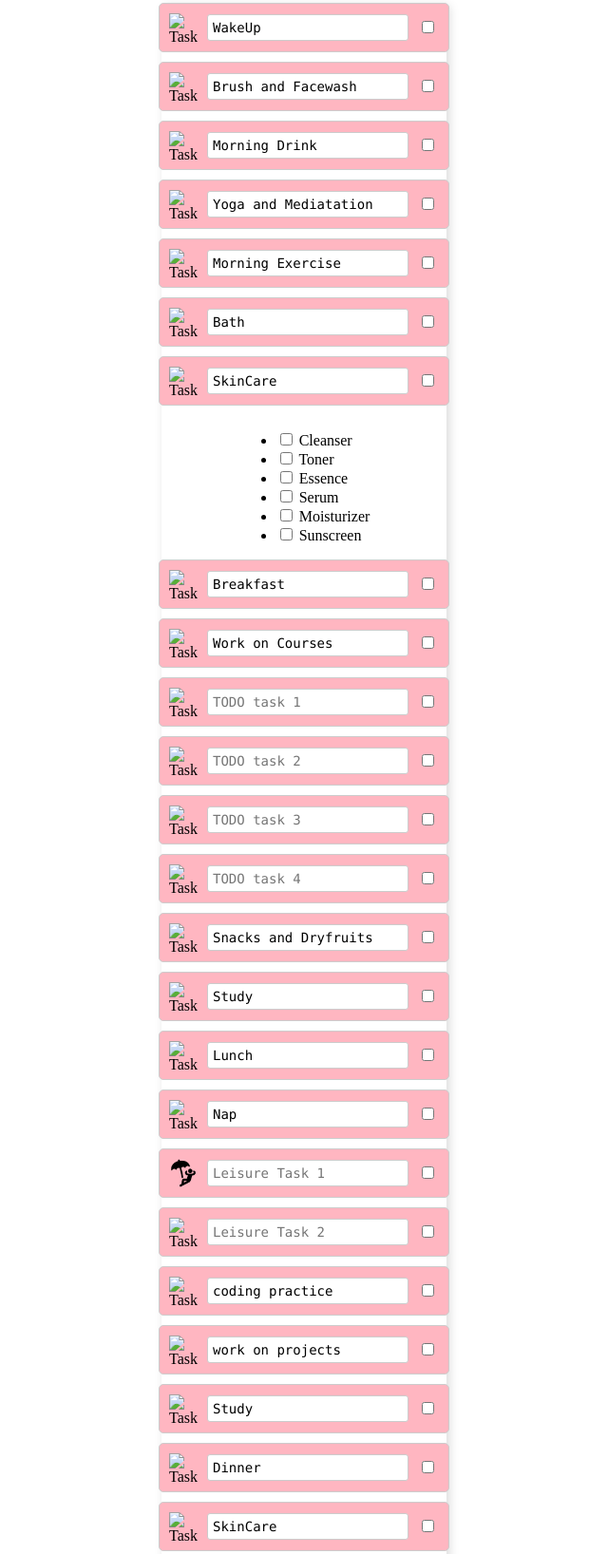
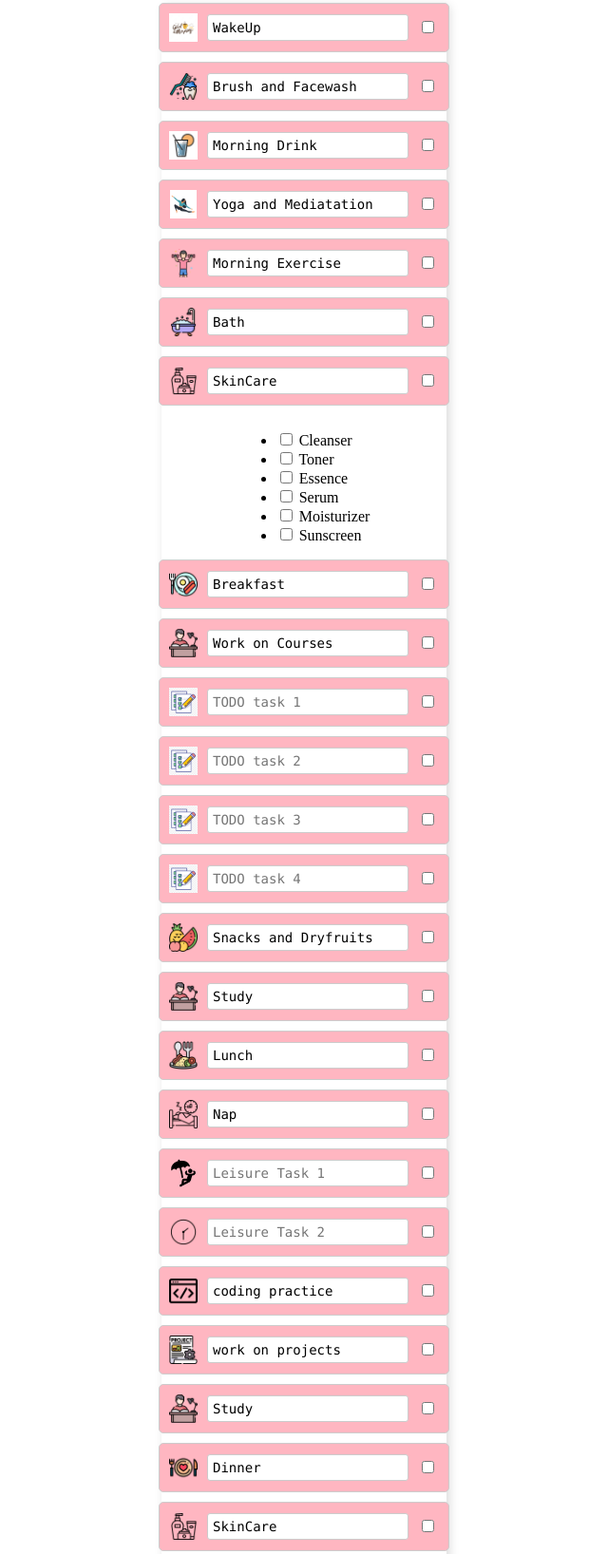
Before and after one commit to vingutha/routine-todo, a plain HTML site: page index.html in a window 1280 px wide. Shown: the part 360-1996 px from the top of the page at 95% size, without its empty margins (320-960 px from the left). Drawn offline with Linux system fonts and the light colour scheme; files whose address does not match are found by name.

Commit message:
Update index.html

```diff
--- a/index.html
+++ b/index.html
@@ -20,37 +20,37 @@
 <body>
     <div class = "container">
         <div class = "todo">
-            <img class="task_icon" src="images/gm.avif" alt="Task Image">
+            <img class="task_icon" src="gm.avif" alt="Task Image">
             <input class = "todo_text" type="text" placeholder="" value="WakeUp">
             <input class="todo_checkbox" type = "checkbox">
         </div>
         <div class = "todo">
-            <img class="task_icon" src="images/brush.png" alt="Task Image">
+            <img class="task_icon" src="brush.png" alt="Task Image">
             <input class = "todo_text" type="text" placeholder="" value = "Brush and Facewash">
             <input class="todo_checkbox" type = "checkbox">
         </div>
         <div class = "todo">
-            <img class="task_icon" src="images/drink.png" alt="Task Image">
+            <img class="task_icon" src="drink.png" alt="Task Image">
             <input class = "todo_text" type="text" placeholder="" value = "Morning Drink">
             <input class="todo_checkbox" type = "checkbox">
         </div>
         <div class = "todo">
-            <img class="task_icon" src="images/yoga.png" alt="Task Image">
+            <img class="task_icon" src="yoga.png" alt="Task Image">
             <input class = "todo_text" type="text" placeholder="" value = "Yoga and Mediatation">
             <input class="todo_checkbox" type = "checkbox">
         </div>
         <div class = "todo">
-            <img class="task_icon" src="images/exercise.png" alt="Task Image">
+            <img class="task_icon" src="exercise.png" alt="Task Image">
             <input class = "todo_text" type="text" placeholder="" value = "Morning Exercise">
             <input class="todo_checkbox" type = "checkbox">
         </div>
         <div class = "todo">
-            <img class="task_icon" src="images/bath.png" alt="Task Image">
+            <img class="task_icon" src="bath.png" alt="Task Image">
             <input class = "todo_text" type="text" placeholder="" value = "Bath">
             <input class="todo_checkbox" type = "checkbox">
         </div>
         <div class = "todo">
-            <img class="task_icon" src="images/skincare.png" alt="Task Image">
+            <img class="task_icon" src="skincare.png" alt="Task Image">
             <input class = "todo_text" type="text" placeholder="" value = "SkinCare">
             <input class="todo_checkbox" type = "checkbox">
         </div>
@@ -83,52 +83,52 @@
             </ul>
         </div>
         <div class = "todo">
-            <img class="task_icon" src="images/brekkie.png" alt="Task Image">
+            <img class="task_icon" src="brekkie.png" alt="Task Image">
             <input class = "todo_text" type="text" placeholder="" value = "Breakfast">
             <input class="todo_checkbox" type = "checkbox">
         </div>
         <div class = "todo">
-            <img class="task_icon" src="images/work.png" alt="Task Image">
+            <img class="task_icon" src="work.png" alt="Task Image">
             <input class = "todo_text" type="text" placeholder="" value = "Work on Courses">
             <input class="todo_checkbox" type = "checkbox">
         </div>
         <div class = "todo">
-            <img class="task_icon" src="images/todo.png" alt="Task Image">
+            <img class="task_icon" src="todo.png" alt="Task Image">
             <input class = "todo_text" type="text" placeholder="TODO task 1"  >
             <input class="todo_checkbox" type = "checkbox">
         </div>
         <div class = "todo">
-            <img class="task_icon" src="images/todo.png" alt="Task Image">
+            <img class="task_icon" src="todo.png" alt="Task Image">
             <input class = "todo_text" type="text" placeholder="TODO task 2" >
             <input class="todo_checkbox" type = "checkbox">
         </div>
         <div class = "todo">
-            <img class="task_icon" src="images/todo.png" alt="Task Image">
+            <img class="task_icon" src="todo.png" alt="Task Image">
             <input class = "todo_text" type="text" placeholder="TODO task 3"  >
             <input class="todo_checkbox" type = "checkbox">
         </div>
         <div class = "todo">
-            <img class="task_icon" src="images/todo.png" alt="Task Image">
+            <img class="task_icon" src="todo.png" alt="Task Image">
             <input class = "todo_text" type="text" placeholder="TODO task 4"  >
             <input class="todo_checkbox" type = "checkbox">
         </div>
         <div class = "todo">
-            <img class="task_icon" src="images/fruits.png" alt="Task Image">
+            <img class="task_icon" src="fruits.png" alt="Task Image">
             <input class = "todo_text" type="text" placeholder="" value="Snacks and Dryfruits">
             <input class="todo_checkbox" type = "checkbox">
         </div>
         <div class = "todo">
-            <img class="task_icon" src="images/work.png" alt="Task Image">
+            <img class="task_icon" src="work.png" alt="Task Image">
             <input class = "todo_text" type="text" placeholder="" value="Study">
             <input class="todo_checkbox" type = "checkbox">
         </div>
         <div class = "todo">
-            <img class="task_icon" src="images/lunch.png" alt="Task Image">
+            <img class="task_icon" src="lunch.png" alt="Task Image">
             <input class = "todo_text" type="text" placeholder="" value="Lunch">
             <input class="todo_checkbox" type = "checkbox">
         </div>
         <div class = "todo">
-            <img class="task_icon" src="images/nap.png" alt="Task Image">
+            <img class="task_icon" src="nap.png" alt="Task Image">
             <input class = "todo_text" type="text" placeholder="" value="Nap">
             <input class="todo_checkbox" type = "checkbox">
         </div>
@@ -138,32 +138,32 @@
             <input class="todo_checkbox" type = "checkbox">
         </div>
         <div class = "todo">
-            <img class="task_icon" src="images/time.png" alt="Task Image">
+            <img class="task_icon" src="time.png" alt="Task Image">
             <input class = "todo_text" type="text" placeholder="Leisure Task 2"  >
             <input class="todo_checkbox" type = "checkbox">
         </div>
         <div class = "todo">
-            <img class="task_icon" src="images/code.png" alt="Task Image">
+            <img class="task_icon" src="code.png" alt="Task Image">
             <input class = "todo_text" type="text" placeholder="" value="coding practice">
             <input class="todo_checkbox" type = "checkbox">
         </div>
         <div class = "todo">
-            <img class="task_icon" src="images/project.png" alt="Task Image">
+            <img class="task_icon" src="project.png" alt="Task Image">
             <input class = "todo_text" type="text" placeholder="" value="work on projects">
             <input class="todo_checkbox" type = "checkbox">
         </div>
         <div class = "todo">
-            <img class="task_icon" src="images/work.png" alt="Task Image">
+            <img class="task_icon" src="work.png" alt="Task Image">
             <input class = "todo_text" type="text" placeholder="" value="Study">
             <input class="todo_checkbox" type = "checkbox">
         </div>
         <div class = "todo">
-            <img class="task_icon" src="images/dinner.png" alt="Task Image">
+            <img class="task_icon" src="dinner.png" alt="Task Image">
             <input class = "todo_text" type="text" placeholder="" value="Dinner">
             <input class="todo_checkbox" type = "checkbox">
         </div>
         <div class = "todo">
-            <img class="task_icon" src="images/skincare.png" alt="Task Image">
+            <img class="task_icon" src="skincare.png" alt="Task Image">
             <input class = "todo_text" type="text" placeholder="" value = "SkinCare">
             <input class="todo_checkbox" type = "checkbox">
         </div>
@@ -192,7 +192,7 @@
             </ul>
         </div>
         <div class = "todo">
-            <img class="task_icon" src="images/sleep.png" alt="Task Image">
+            <img class="task_icon" src="sleep.png" alt="Task Image">
             <input class = "todo_text" type="text" placeholder="" value="Sleep">
             <input class="todo_checkbox" type = "checkbox">
         </div>
```
